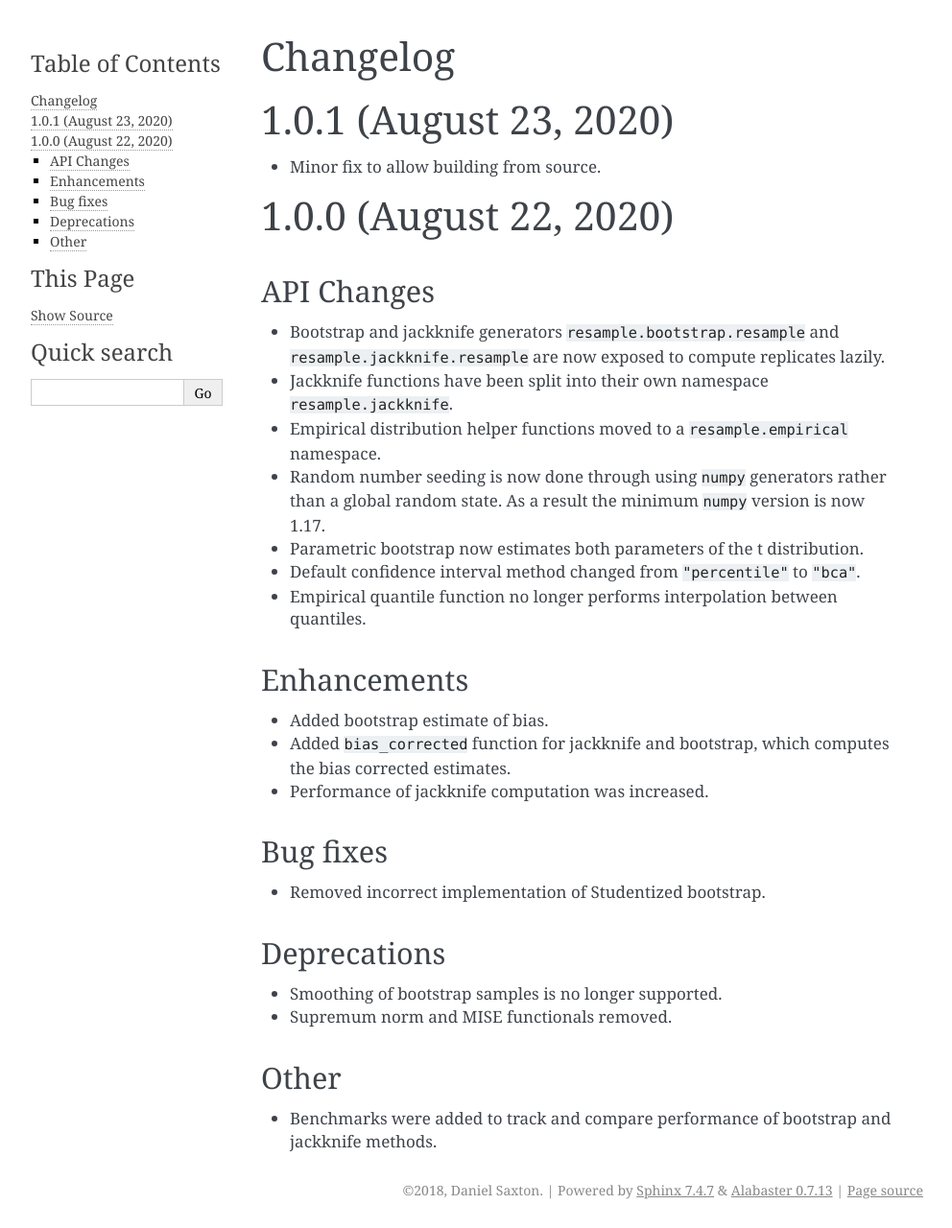
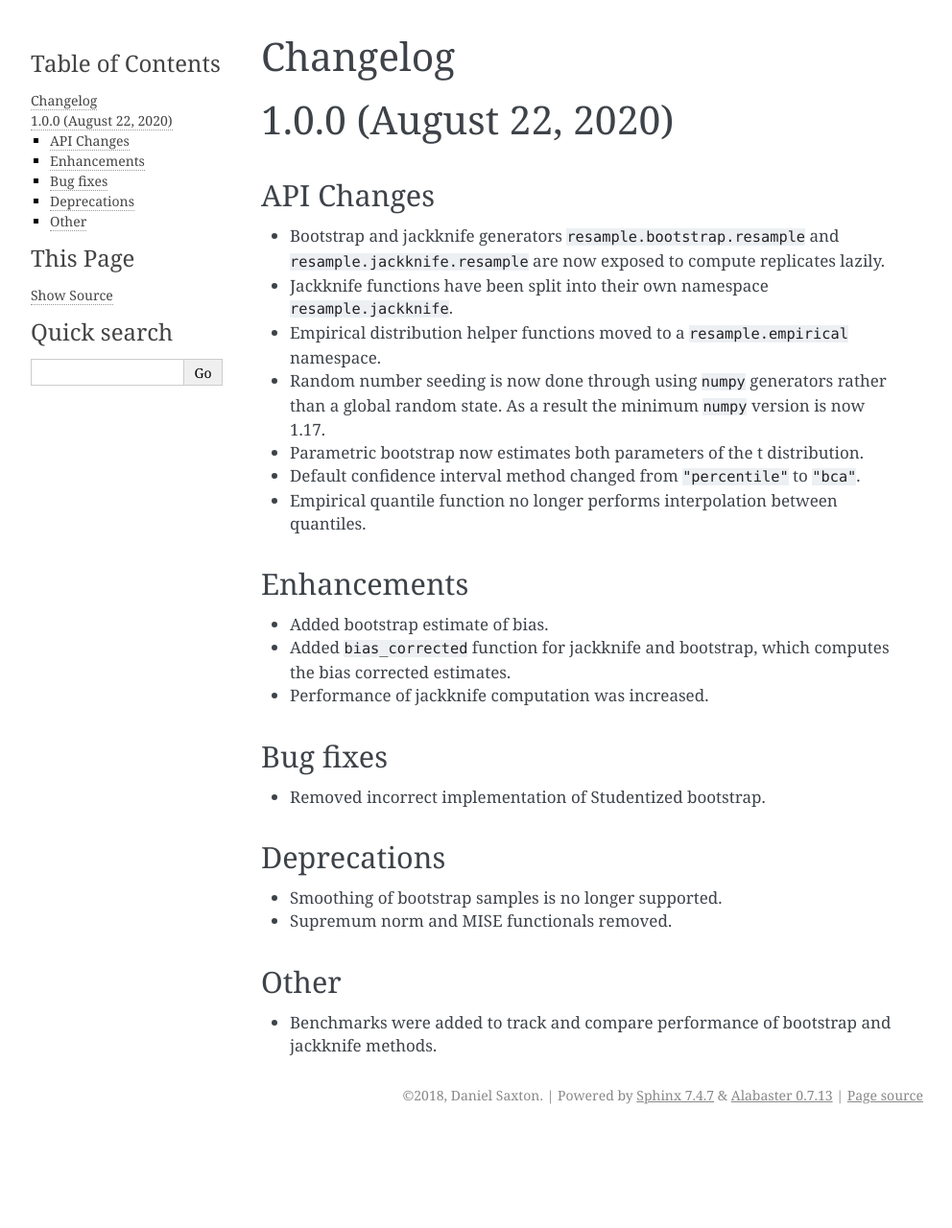
Before and after one commit to scikit-hep/resample, a Sphinx documentation site: the page built from doc/changelog.rst, in a window 1280 px wide. Shown: the whole page at 96% size, without its empty margins (148-1140 px from the left). Built offline with Sphinx 7.4.7, drawn with Linux system fonts in a browser that asks for light colours; after the commit the page ends 1181 px from its top, so only the background shows below that.

Commit message:
Revert "Bump to 1.0.1 and update changelog"
This reverts commit 9d7d56bb4f37213ca81a75005a67bc71a1f50e1d.

```diff
--- a/doc/changelog.rst
+++ b/doc/changelog.rst
@@ -1,10 +1,5 @@
 Changelog
 =========
-
-1.0.1 (August 23, 2020)
-=======================
-
-- Minor fix to allow building from source.
 
 1.0.0 (August 22, 2020)
 =======================
--- a/resample/version.py
+++ b/resample/version.py
@@ -1,4 +1,4 @@
 # Single location for version updates.
 # Changes here are imported by setup.py and resample/__init__.py.
 
-version = "1.0.1"
+version = "1.0.0"
```
